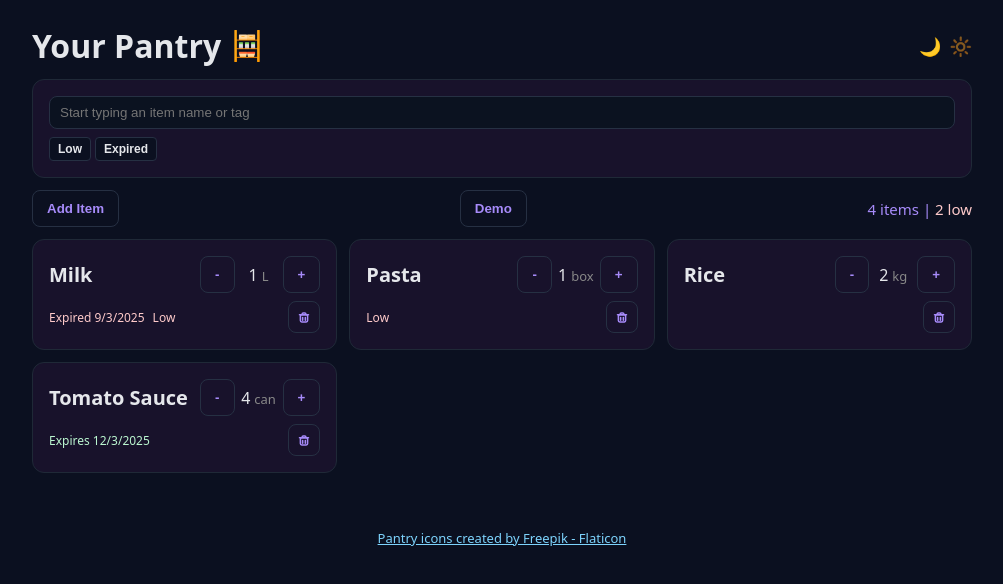
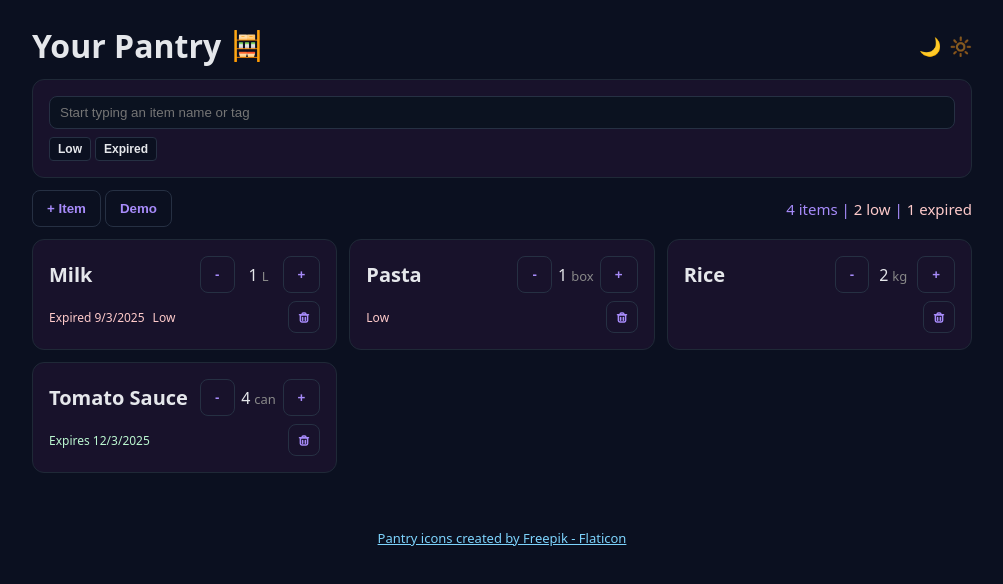
Before and after one commit to nkprasad12/pantry, a React (Vite) app: page / in a window 1280 px wide. Both pictures are taken after a click on the button "Demo". Shown: the top 584 px of the page, without its empty margins (138-1141 px from the left). Built offline with nearby package versions, Linux system fonts and the light colour scheme.

Commit message:
Update the action bar

```diff
--- a/src/components/action_bar.tsx
+++ b/src/components/action_bar.tsx
@@ -11,9 +11,13 @@ export interface ActionBarProps {
 export function ActionBar({ items, pantry }: ActionBarProps) {
   const [showAdd, setShowAdd] = useState(false);
   const [isSubmitting, setIsSubmitting] = useState(false);
+
   // Calculate summary info
   const totalCount = items.length;
   const lowCount = items.filter((i) => i.quantity <= (i.minThreshold ?? 0)).length;
+  const expiredCount = items.filter(
+    (i) => i.expiresAt && new Date(i.expiresAt) < new Date(),
+  ).length;
 
   return (
     <>
@@ -21,6 +25,7 @@ export function ActionBar({ items, pantry }: ActionBarProps) {
         className="row"
         style={{ marginBottom: 12, alignItems: 'center', justifyContent: 'space-between' }}
       >
+        <div>
           <button
             className="ghost"
             onClick={() => setShowAdd((v) => !v)}
@@ -28,20 +33,27 @@ export function ActionBar({ items, pantry }: ActionBarProps) {
             aria-expanded={showAdd}
             aria-controls="add-item-form"
           >
-          Add Item
+            + Item
           </button>
           {/* @ts-ignore */}
           {import.meta.env.DEV && (
-          <button className="ghost" onClick={pantry.seedDemo}>
+            <button className="ghost" style={{ marginLeft: 4 }} onClick={pantry.seedDemo}>
               Demo
             </button>
           )}
+        </div>
         <span className="muted" style={{ fontSize: 15 }}>
           {totalCount} item{totalCount === 1 ? '' : 's'}
           {lowCount > 0 && (
             <>
               {' '}
               | <span className="danger">{lowCount} low</span>
+            </>
+          )}
+          {expiredCount > 0 && (
+            <>
+              {' '}
+              | <span className="danger">{expiredCount} expired</span>
             </>
           )}
         </span>
```
Lines whose indentation alone changed are shown as unchanged.
